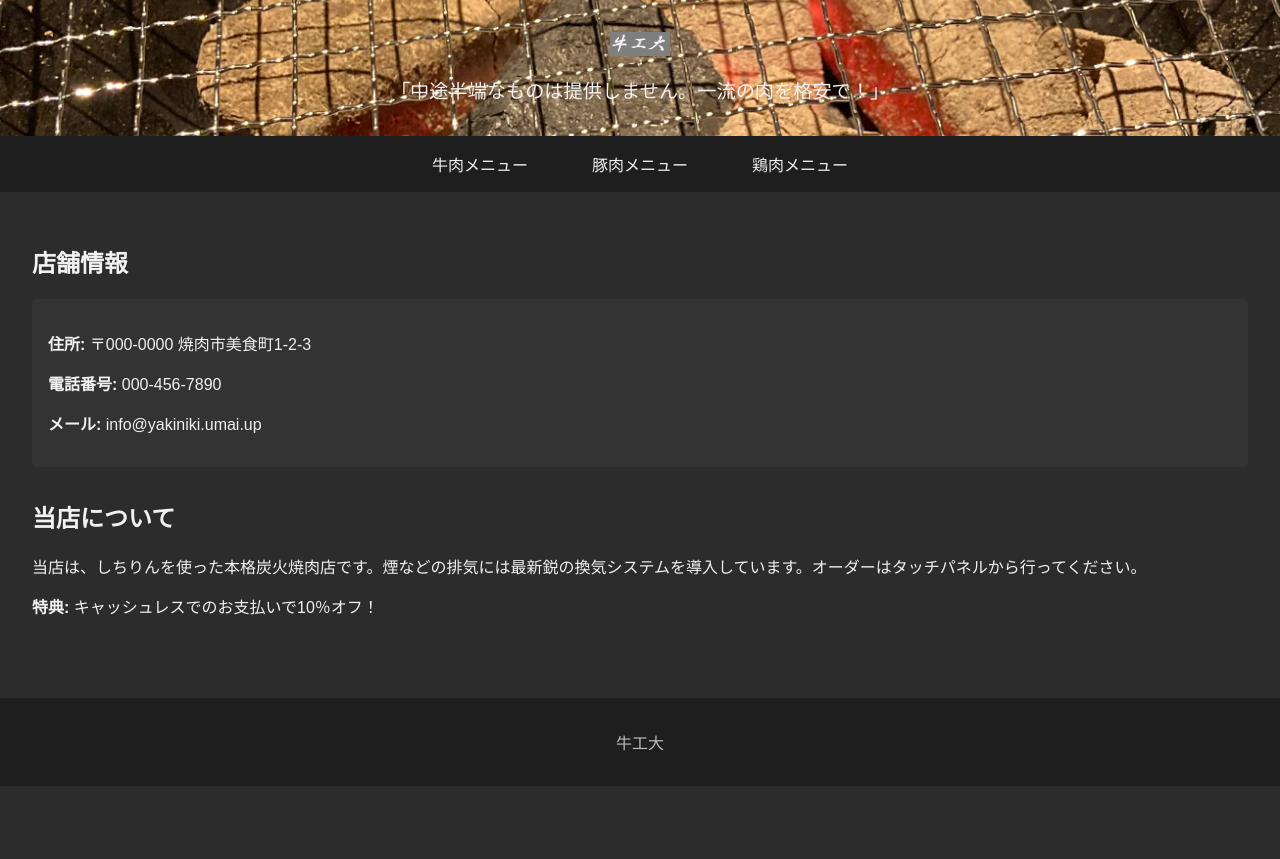
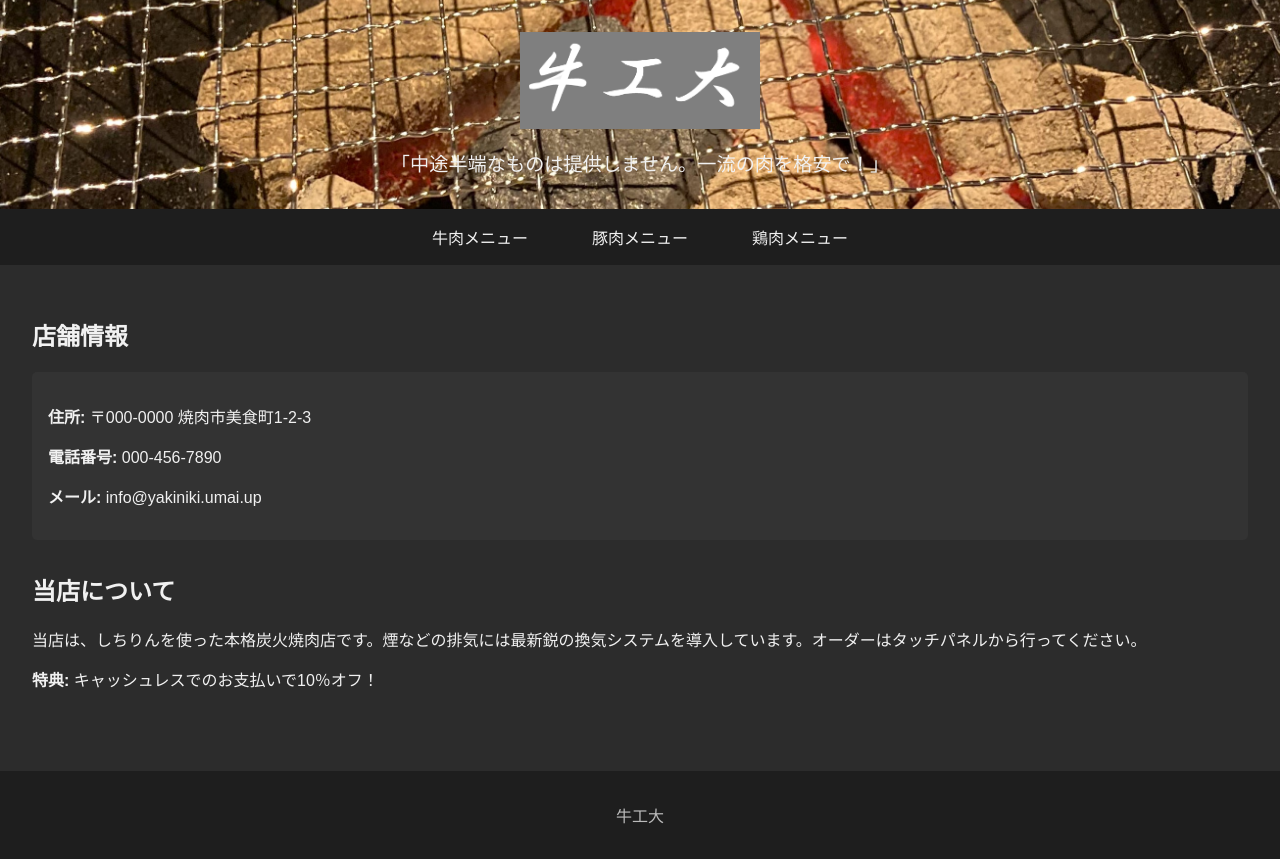
Before and after one commit to naonoob/2024CG, a plain HTML site: page index.html in a window 1280 px wide. Before the commit the page ends 800 px from the top, so only its background shows below. Drawn offline with Linux system fonts and the light colour scheme.

Commit message:
Update style.css

```diff
--- a/style.css
+++ b/style.css
@@ -102,7 +102,7 @@ footer {
 /* PC用ロゴサイズ（画面幅1024px以上） */
 @media (min-width: 1024px) {
     header .logo {
-         width: 60px; /* PCで確実に60pxに縮小 */
+         width: 240px; /* PCで確実に60pxに縮小 */
         max-width: none; /* max-width を無効化 */
     }
 }
```
